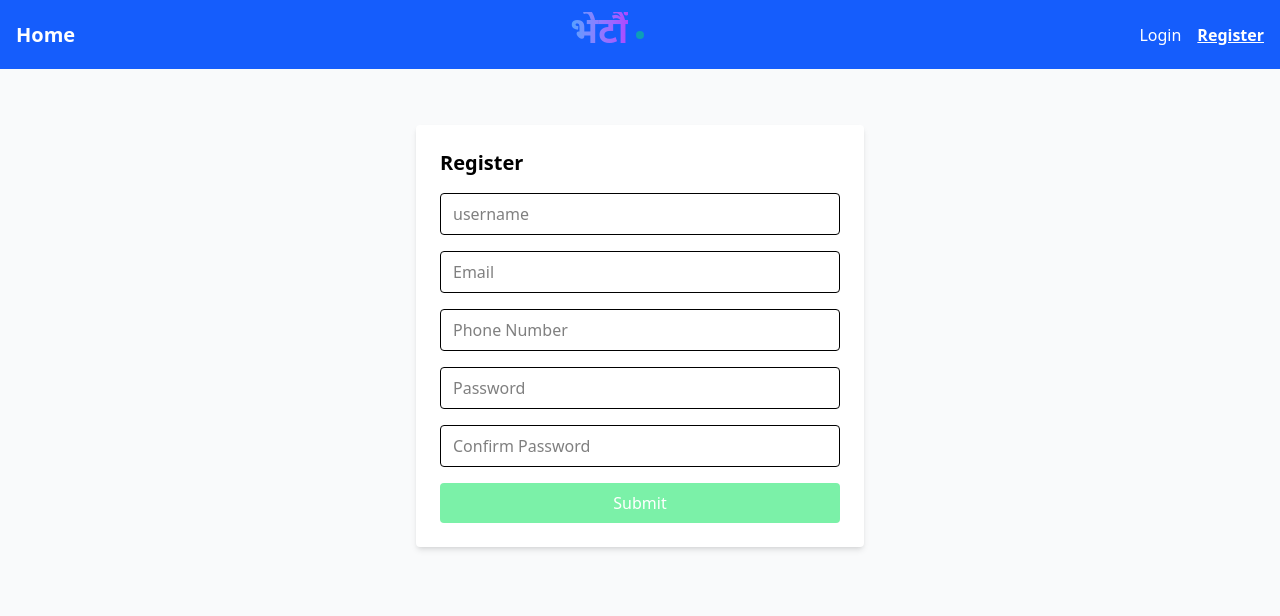
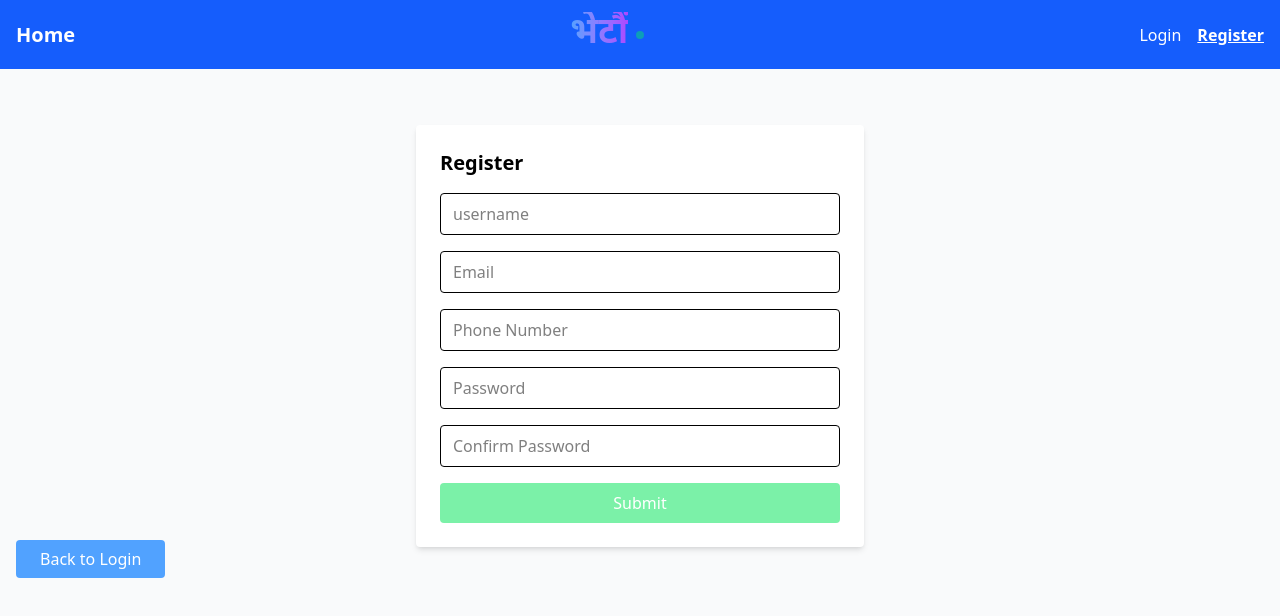
Before and after one commit to rameshpokharel21/lex-events-frontend, a React (Vite) app: page /register in a window 1280 px wide. Shown: the top 616 px of the page. Built offline with nearby package versions, Linux system fonts and the light colour scheme; no server answers.

Commit message:
added login link on register

```diff
--- a/src/components/SignUp.jsx
+++ b/src/components/SignUp.jsx
@@ -1,6 +1,7 @@
 import { useState } from "react";
 import Spinner from "./Spinner";
 import { register } from "../services/api";
+import { NavLink } from "react-router-dom";
 
 const SignUp = () => {
   const [form, setForm] = useState({
@@ -75,7 +76,8 @@ const SignUp = () => {
   };
 
   return (
-    <form
+   <>
+     <form
       onSubmit={handelSubmit}
       className="max-w-md mx-auto bg-white shadow-md p-6 rounded mt-10"
     >
@@ -147,6 +149,14 @@ const SignUp = () => {
         </button>
       )}
     </form>
+    <div flex flex-center mt-4>
+      <NavLink to="/login"
+        className="px-6 py-2 text-center text-white bg-blue-400 hover:bg-blue-500 rounded transition duration-300"
+        >
+          Back to Login
+        </NavLink>
+    </div>
+   </>
   );
 };
 
```
